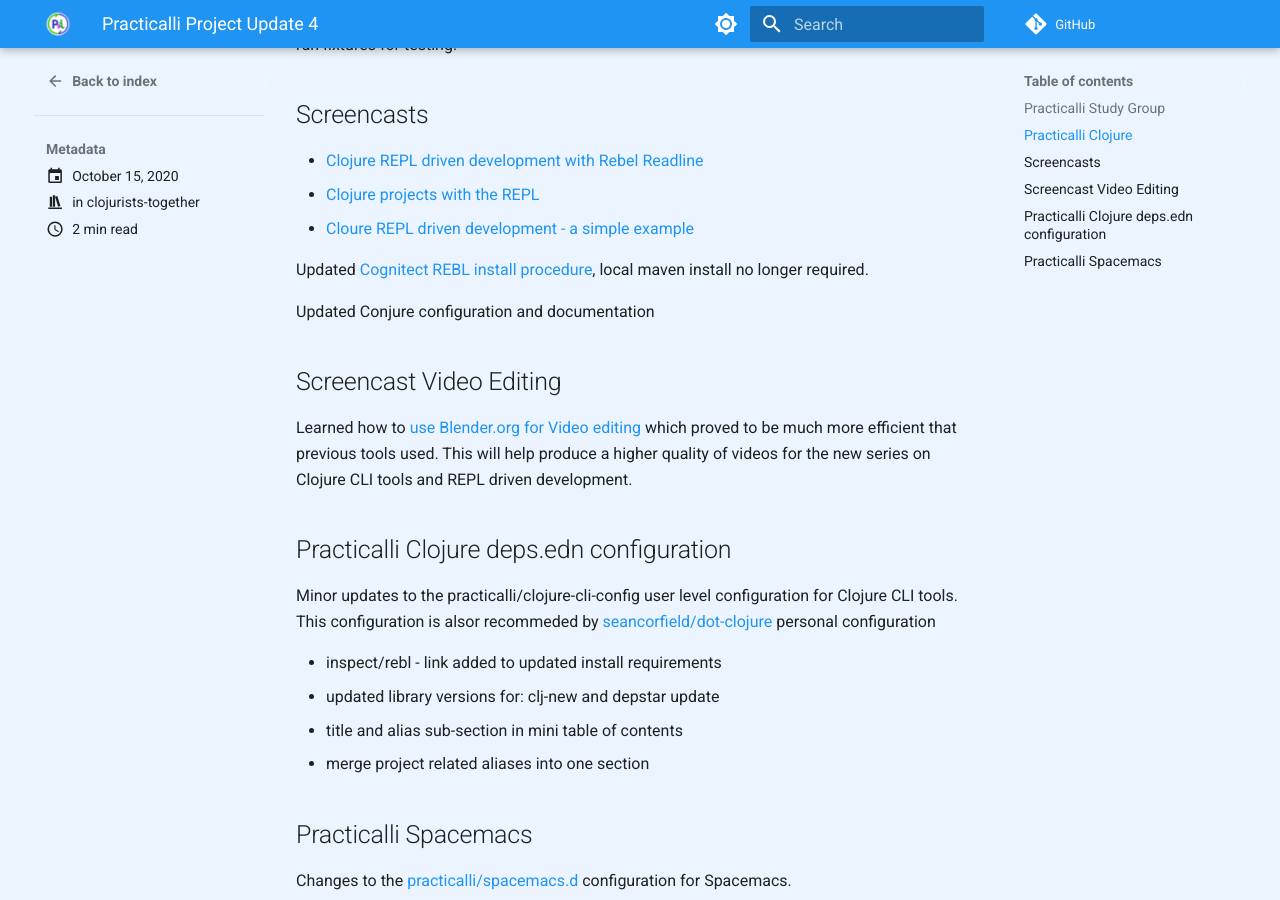
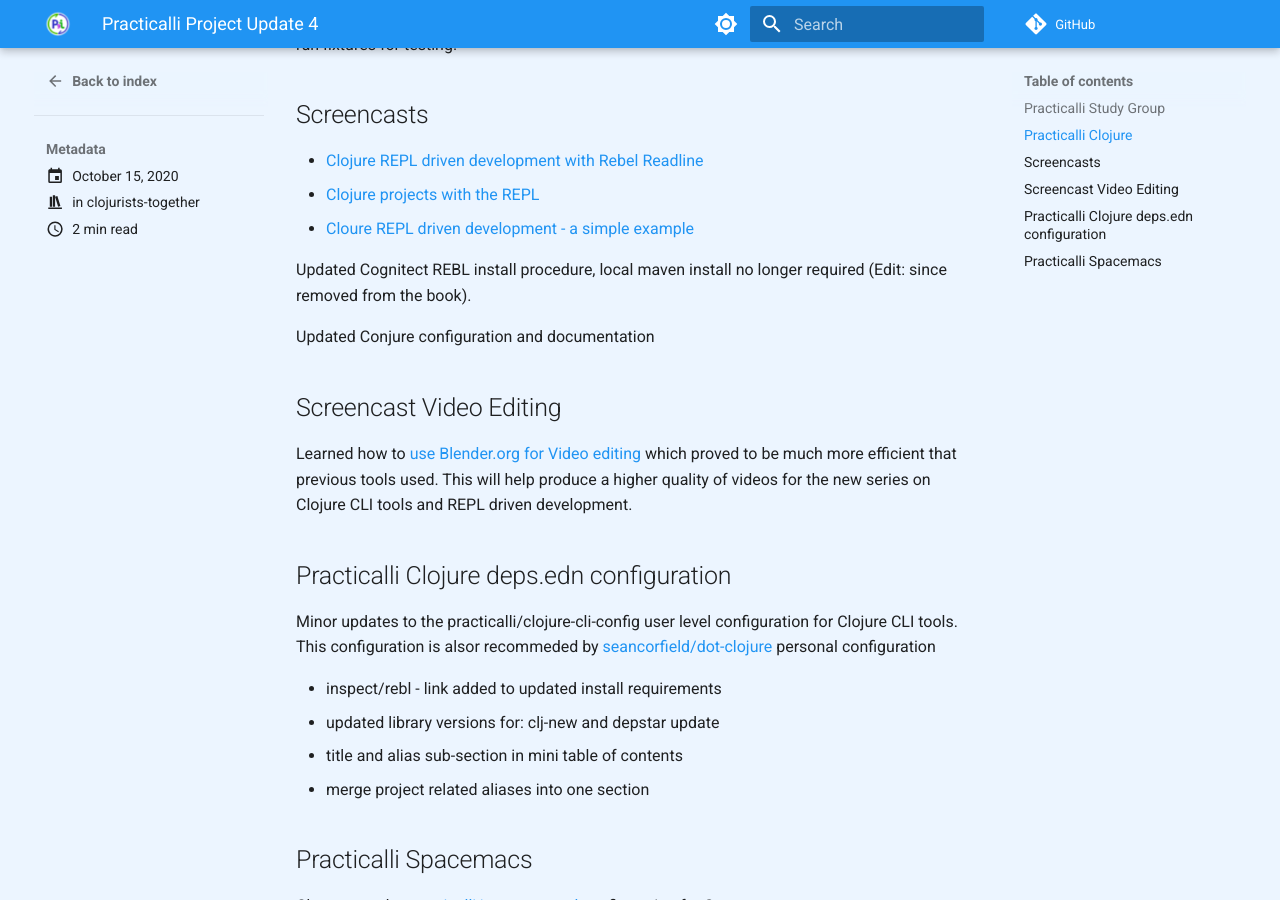
Before and after one commit to practicalli/personal-journal, an MkDocs documentation site: the page built from docs/posts/clojurists-together/2020-October-01-15.md, in a window 1280 px wide and 900 px high, scrolled down 840 px. Built offline with MkDocs 1.6.1 and Material for MkDocs 9.7.7, drawn with Linux system fonts in a browser that asks for light colours; comment, search, counter and statistics services are not loaded.

Commit message:
fix: removed congnitect rebl link

```diff
--- a/docs/posts/clojurists-together/2020-October-01-15.md
+++ b/docs/posts/clojurists-together/2020-October-01-15.md
@@ -38,7 +38,7 @@ New page on fixtures for unit tests, with example fixture functions and configur
 - [Clojure projects with the REPL](https://www.youtube.com/watch?v=7muHVkxzZcE&list=PLpr9V-R8ZxiB3u90ga_SdxYsF2k2JTag1&index=2)
 - [Cloure REPL driven development - a simple example](https://youtu.be/rQ802kSaip4)
 
-Updated [Cognitect REBL install procedure](https://practical.li/clojure/alternative-tools/clojure-tools/cognitect-rebl.html), local maven install no longer required.
+Updated Cognitect REBL install procedure, local maven install no longer required (Edit: since removed from the book).
 
 Updated Conjure configuration and documentation
 
```
